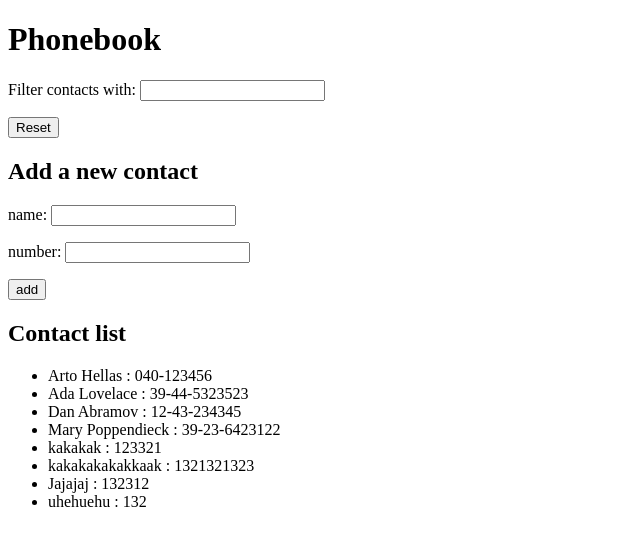
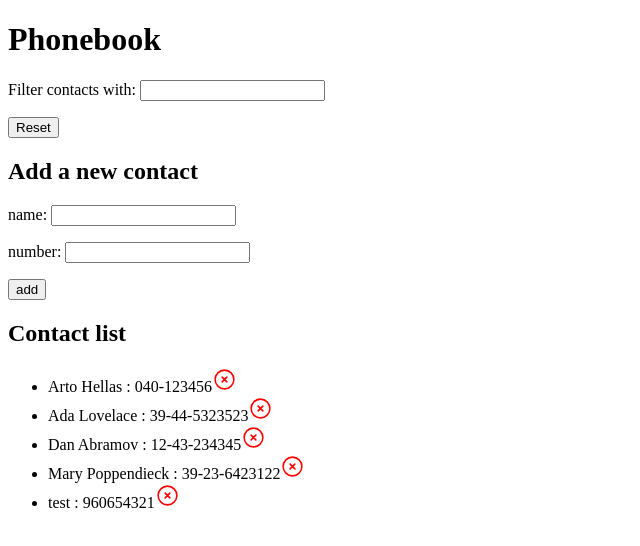
Before and after one commit to the-rfer/fullstackopen, a React (Vite) app in the folder part2/phonebook/: page / in a window 1280 px wide. Shown: the top 546 px of the page, without its empty margins (0-640 px from the left). Built offline with nearby package versions, Linux system fonts and the light colour scheme; data requests are answered from the project's data file.

Commit message:
completed exercises 2.12 - 2.15

```diff
--- a/part2/phonebook/db.json
+++ b/part2/phonebook/db.json
@@ -21,24 +21,9 @@
       "id": "4"
     },
     {
-      "id": "5",
-      "name": "kakakak",
-      "number": "123321"
-    },
-    {
-      "id": "6",
-      "name": "kakakakakakkaak",
-      "number": "1321321323"
-    },
-    {
-      "id": "7",
-      "name": "Jajajaj",
-      "number": "132312"
-    },
-    {
-      "id": "8",
-      "name": "uhehuehu",
-      "number": "132"
+      "id": "5a1c",
+      "name": "test",
+      "number": "960654321"
     }
   ]
 }
--- a/part2/phonebook/src/App.jsx
+++ b/part2/phonebook/src/App.jsx
@@ -1,5 +1,5 @@
 import { useState, useEffect } from 'react';
-import axios from 'axios';
+import Contacts from './api/Contacts';
 import Numbers from './components/Numbers';
 import ContactForm from './components/ContactForm';
 import Search from './components/Search';
@@ -14,32 +14,82 @@ const App = () => {
     const handleSubmit = (e) => {
         e.preventDefault();
 
+        // prevent empty entries
         if (newName === '' || newNumber === '') {
             alert('Please enter a name and a number');
             return;
         }
 
-        if (persons.some((person) => person.name === newName)) {
+        // prevent duplicate entries
+        if (
+            persons.some(
+                (person) =>
+                    person.name === newName && person.number === newNumber
+            )
+        ) {
             alert(`${newName} is already in the phonebook`);
             return;
         }
 
-        if (persons.some((person) => person.number === newNumber)) {
-            alert(`${newNumber} is already in the phonebook`);
+        // prevent duplicate numbers for different contacts
+        if (
+            persons.some(
+                (person) =>
+                    person.name !== newName && person.number === newNumber
+            )
+        ) {
+            alert(
+                `${newNumber} is already in the phonebook for a different contact`
+            );
             return;
         }
 
-        const newId =
-            persons.length > 0
-                ? (Math.max(...persons.map((p) => p.id)) + 1).toString()
-                : '1';
+        // verify if user wants to update new phone number to existing contact
+        if (
+            persons.some(
+                (person) =>
+                    person.name === newName && person.number !== newNumber
+            )
+        ) {
+            if (
+                window.confirm(
+                    `${newName} is already a contact. Do you wish to update the number to ${newNumber}?`
+                )
+            ) {
+                const contactToUpdate = persons.find(
+                    (person) => person.name === newName
+                );
 
-        const newPerson = { name: newName, number: newNumber, id: newId };
+                const updatedContact = {
+                    ...contactToUpdate,
+                    number: newNumber,
+                };
 
-        axios.post('http://localhost:3001/persons', newPerson);
+                Contacts.updateContact(updatedContact.id, updatedContact).then(
+                    () => {
+                        const updatedContactList = persons.map((person) =>
+                            person.id === updatedContact.id
+                                ? updatedContact
+                                : person
+                        );
 
-        setPersons(persons.concat(newPerson));
-        setFilteredResults(persons.concat(newPerson));
+                        setPersons(updatedContactList);
+                        setFilteredResults(updatedContactList);
+                        setNewName('');
+                        setNewNumber('');
+                    }
+                );
+            }
+            return;
+        }
+
+        Contacts.createContact({ name: newName, number: newNumber }).then(
+            (res) => {
+                setPersons(persons.concat(res.data));
+                setFilteredResults(persons.concat(res.data));
+            }
+        );
+
         setNewName('');
         setNewNumber('');
     };
@@ -64,8 +114,18 @@ const App = () => {
         );
     };
 
+    const handleDelete = (id) => {
+        Contacts.deleteContact(id).then(() => {
+            const filteredContacts = persons.filter(
+                (person) => person.id !== id
+            );
+            setPersons(filteredContacts);
+            setFilteredResults(filteredContacts);
+        });
+    };
+
     useEffect(() => {
-        axios.get('http://localhost:3001/persons').then((response) => {
+        Contacts.retrieveContacts().then((response) => {
             setPersons(response.data);
             setFilteredResults(response.data);
         });
@@ -90,7 +150,10 @@ const App = () => {
                 setNewNumber={setNewNumber}
             />
 
-            <Numbers filteredResults={filteredResults} />
+            <Numbers
+                filteredResults={filteredResults}
+                handleDelete={handleDelete}
+            />
         </div>
     );
 };
--- /dev/null
+++ b/part2/phonebook/src/api/Contacts.js
@@ -0,0 +1,18 @@
+import axios from 'axios';
+
+const BASE_URL = 'http://localhost:3001/persons';
+
+const createContact = (contact) => axios.post(BASE_URL, contact);
+
+const retrieveContacts = () => axios.get(BASE_URL);
+
+const deleteContact = (id) => axios.delete(`${BASE_URL}/${id}`);
+
+const updateContact = (id, contact) => axios.put(`${BASE_URL}/${id}`, contact);
+
+export default {
+    createContact,
+    retrieveContacts,
+    deleteContact,
+    updateContact,
+};
--- a/part2/phonebook/src/components/Numbers.jsx
+++ b/part2/phonebook/src/components/Numbers.jsx
@@ -1,19 +1,56 @@
-const Numbers = ({ filteredResults }) => {
+const DeleteIcon = () => {
+    return (
+        <svg
+            xmlns='http://www.w3.org/2000/svg'
+            fill='none'
+            viewBox='0 0 24 24'
+            strokeWidth={1.5}
+            stroke='currentColor'
+            width={25}
+            height={25}
+            color='red'
+        >
+            <path
+                strokeLinecap='round'
+                strokeLinejoin='round'
+                d='m9.75 9.75 4.5 4.5m0-4.5-4.5 4.5M21 12a9 9 0 1 1-18 0 9 9 0 0 1 18 0Z'
+            />
+        </svg>
+    );
+};
+
+const Numbers = ({ filteredResults, handleDelete }) => {
     return (
         <>
             <h2>Contact list</h2>
             {filteredResults.length === 0 && <p>No contacts found.</p>}
-			<List filteredResults={filteredResults} />
+            <List
+                filteredResults={filteredResults}
+                handleDelete={handleDelete}
+            />
         </>
     );
 };
 
-const List = ({ filteredResults }) => {
+const List = ({ filteredResults, handleDelete }) => {
+    const startDelete = (id, name) => {
+        if (window.confirm(`Are you sure you want to delete ${name}?`)) {
+            handleDelete(id);
+        }
+    };
     return (
         <ul>
             {filteredResults.map((person) => (
                 <li key={person.name}>
                     {person.name} : {person.number}
+                    <span
+                        onClick={() => startDelete(person.id, person.name)}
+                        style={{
+                            cursor: 'pointer',
+                        }}
+                    >
+                        <DeleteIcon />
+                    </span>
                 </li>
             ))}
         </ul>
```
Also changed, not shown: 1 other file (tests, documents, lock files or other folders). Lines whose indentation alone changed are shown as unchanged.
